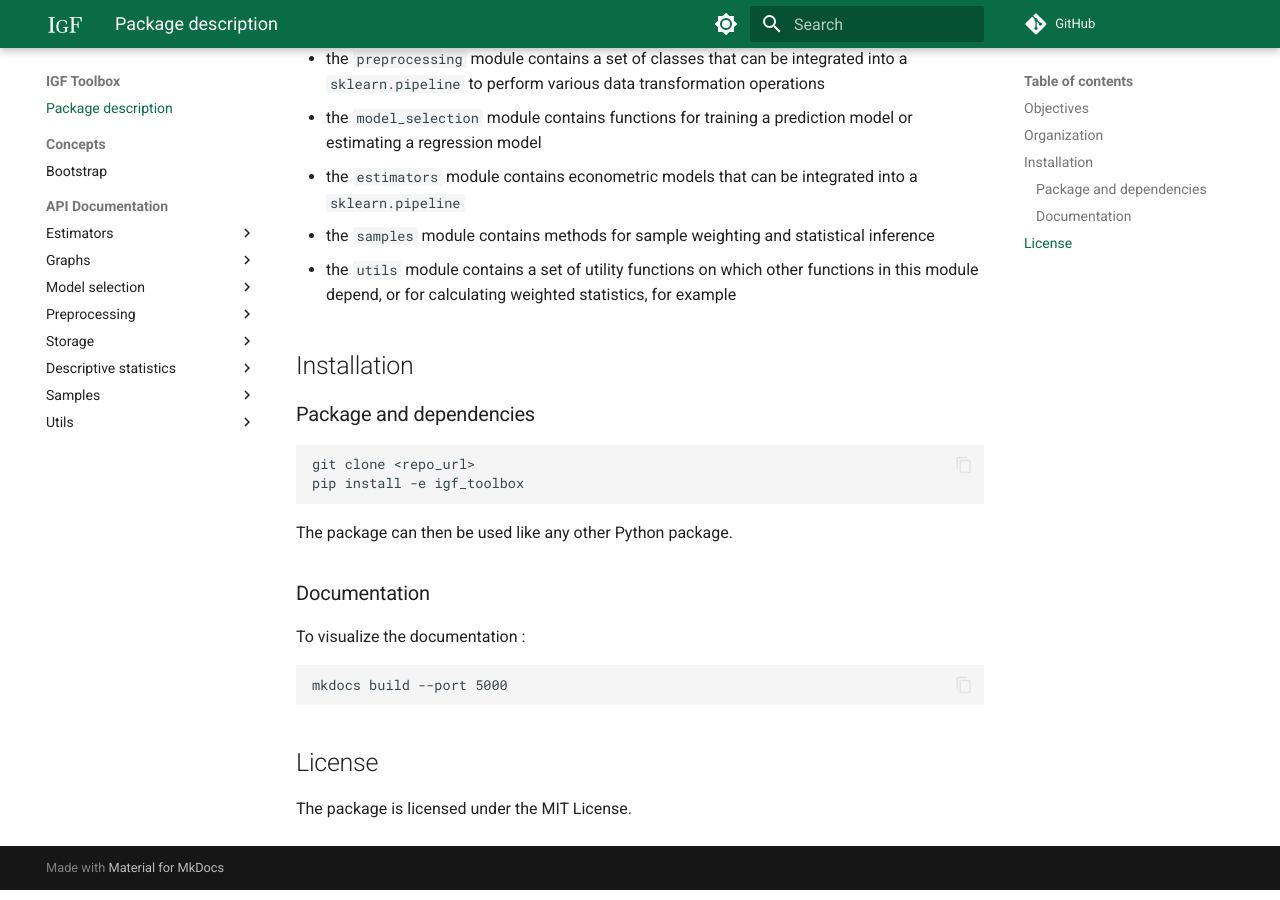
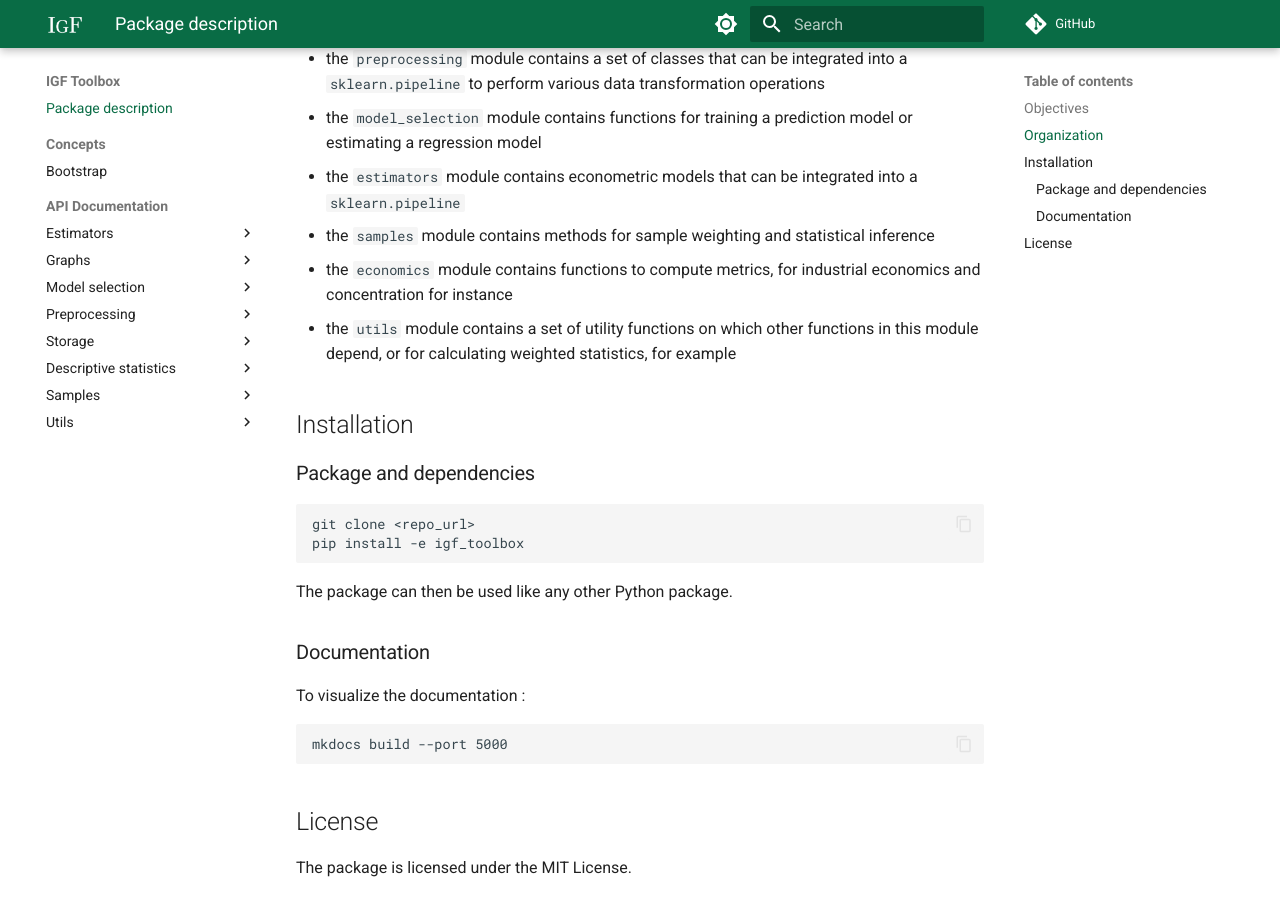
Before and after one commit to IGF-PSD/igf_toolbox, an MkDocs documentation site: the page built from docs/index.md, in a window 1280 px wide and 900 px high, scrolled down 596 px. Built offline with MkDocs 1.6.1 and Material for MkDocs 9.7.7, drawn with Linux system fonts in a browser that asks for light colours; comment, search, counter and statistics services are not loaded.

Commit message:
(add) economics to doc

```diff
--- a/docs/index.md
+++ b/docs/index.md
@@ -18,6 +18,7 @@ The repository is organized as follow :
 - the `model_selection` module contains functions for training a prediction model or estimating a regression model
 - the `estimators` module contains  econometric models that can be integrated into a `sklearn.pipeline`
 - the `samples` module contains methods for sample weighting and statistical inference
+- the `economics` module contains functions to compute metrics, for industrial economics and concentration for instance
 - the `utils` module contains  a set of utility functions on which other functions in this module depend, or for calculating weighted statistics, for example
 
 ## Installation
```
Also changed, not shown: README.md (+1 -0 lines).
